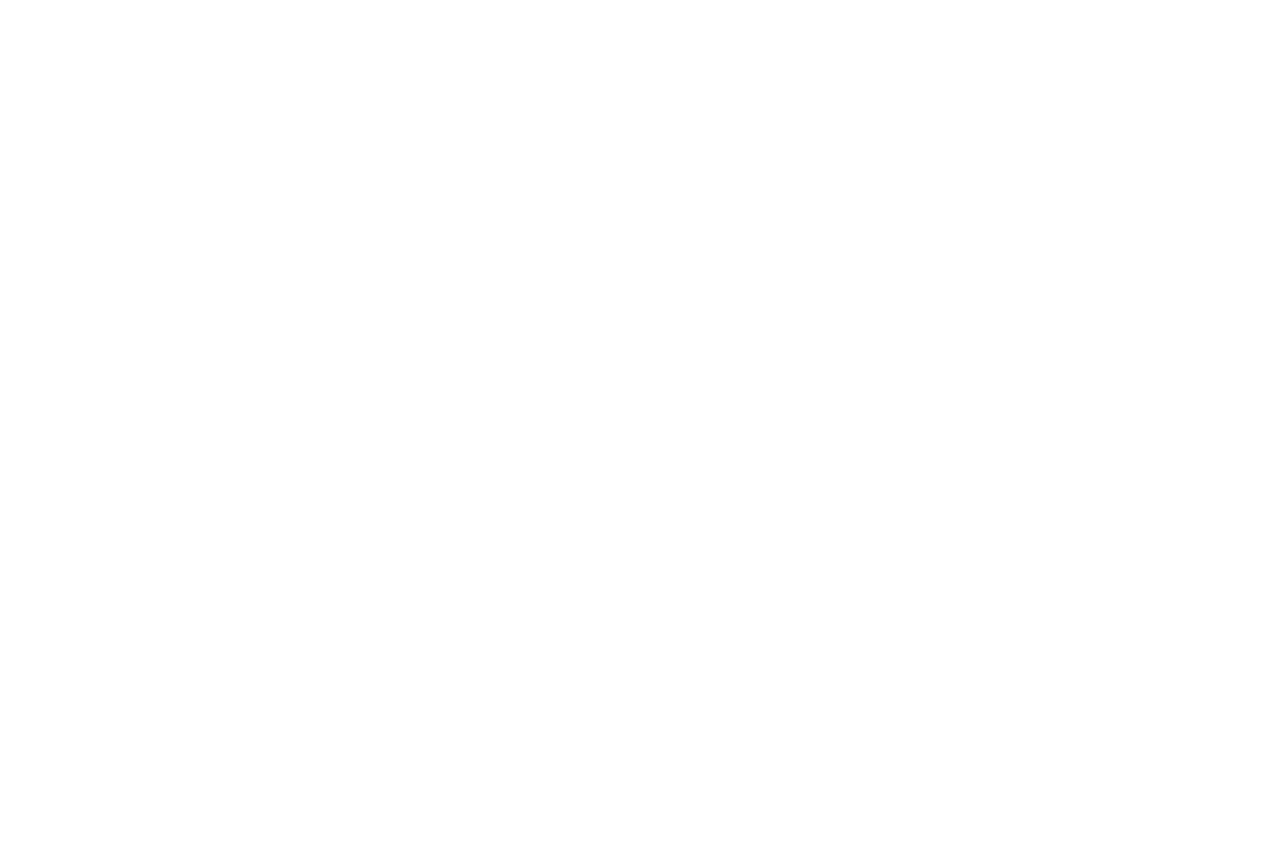
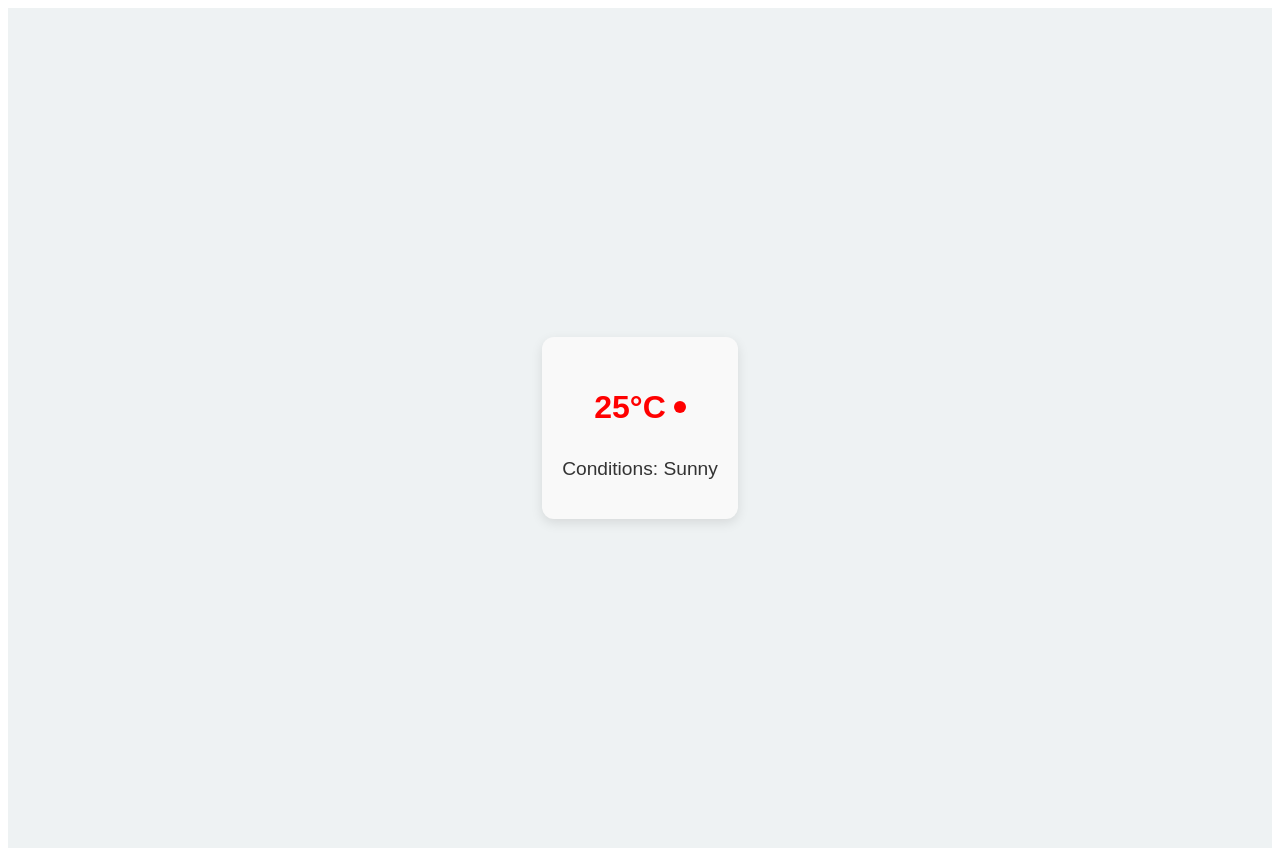
Before and after one commit to acciojob/conditional-weather-report-nithig, a React app: page / in a window 1280 px wide. Before the commit the page ends 800 px from the top, so only its background shows below. Built offline with nearby package versions, Linux system fonts and the light colour scheme.

Commit message:
project done

```diff
--- a/src/components/App.js
+++ b/src/components/App.js
@@ -1,13 +1,29 @@
-
 import React from "react";
-import './../styles/App.css';
+import WeatherDisplay from "./WeatherDisplay";
 
 const App = () => {
+  const [data, setData] = React.useState(null);
+
+  React.useEffect(() => {
+    setData({ temperature: 25, conditions: "Sunny" });
+  }, []);
+
+  const appContainerStyle = {
+    minHeight: "100vh",
+    display: "flex",
+    justifyContent: "center",
+    alignItems: "center",
+    backgroundColor: "#eef2f3",
+    margin: 0,
+    padding: "20px",
+    fontFamily: "Segoe UI",
+  };
+
   return (
-    <div>
-        {/* Do not remove the main div */}
+    <div style={appContainerStyle}>
+      {data && <WeatherDisplay data={data} />}
     </div>
-  )
-}
+  );
+};
 
-export default App
+export default App;
--- /dev/null
+++ b/src/components/WeatherDisplay.js
@@ -0,0 +1,57 @@
+import React from "react";
+
+const WeatherDisplay = ({ data }) => {
+  const { temperature, conditions } = data;
+
+  // Conditional color for temperature
+  const tempColor = temperature > 20 ? "red" : "blue";
+
+  // Container style
+  const containerStyle = {
+    maxWidth: "300px",
+    margin: "auto",
+    padding: "20px",
+    backgroundColor: "#f9f9f9",
+    borderRadius: "12px",
+    boxShadow: "0 4px 12px rgba(0, 0, 0, 0.1)",
+    fontFamily: "Arial, sans-serif",
+    textAlign: "center",
+    transition: "all 0.3s ease",
+  };
+
+  const temperatureStyle = {
+    fontSize: "2rem",
+    fontWeight: "bold",
+    color: tempColor,
+    display: "flex",
+    alignItems: "center",
+    justifyContent: "center",
+    gap: "8px"
+  };
+
+  const conditionStyle = {
+    fontSize: "1.2rem",
+    color: "#333",
+    marginTop: "10px",
+  };
+
+  return (
+    <div style={containerStyle}>
+      <p style={temperatureStyle}>
+        {temperature}°C
+        <span
+          style={{
+            width: "12px",
+            height: "12px",
+            borderRadius: "50%",
+            backgroundColor: tempColor,
+            display: "inline-block",
+          }}
+        ></span>
+      </p>
+      <p style={conditionStyle}>Conditions: {conditions}</p>
+    </div>
+  );
+};
+
+export default WeatherDisplay;
```
Also changed, not shown: 1 other file (tests, documents, lock files or other folders).
